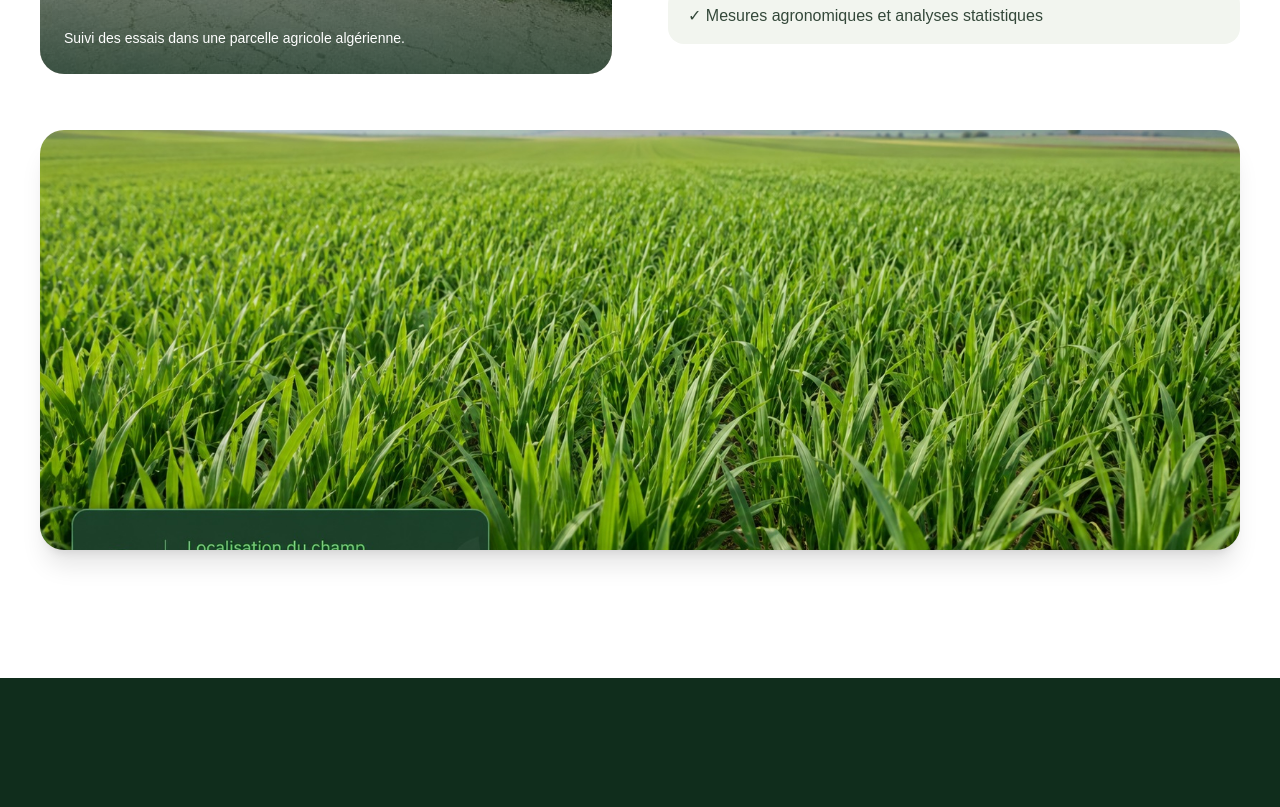
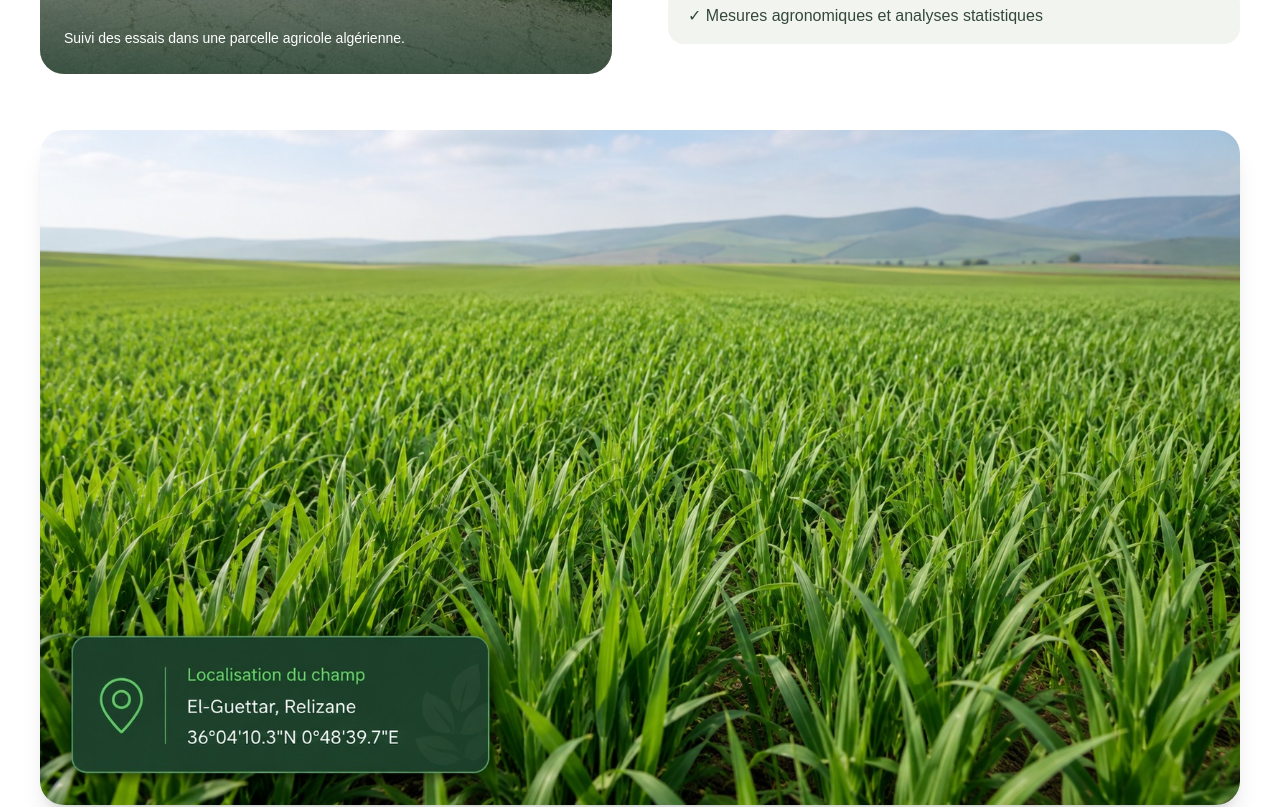
Before and after one commit to kadel-aek/algofert-bio, a Next.js app: page / in a window 1280 px wide. Shown: the part 3880-4687 px from the top of the page. Built offline with nearby package versions, Linux system fonts and the light colour scheme.

Commit message:
Affichage complet de la localisation du champ

```diff
--- a/app/page.tsx
+++ b/app/page.tsx
@@ -295,10 +295,10 @@ export default function Home() {
           <div className="mt-14 overflow-hidden rounded-3xl shadow-xl shadow-black/10">
             <Image
               src={assets.chercheuseCulture}
-              alt="Chercheuse au milieu de la culture expérimentale"
-              width={1200}
-              height={900}
-              className="h-[420px] w-full object-cover object-center"
+              alt="Champ expérimental d’orge à El-Guettar, Relizane — 36°04'10.3&quot;N 0°48'39.7&quot;E"
+              width={1536}
+              height={1024}
+              className="h-auto w-full object-contain"
             />
           </div>
         </div>
```
